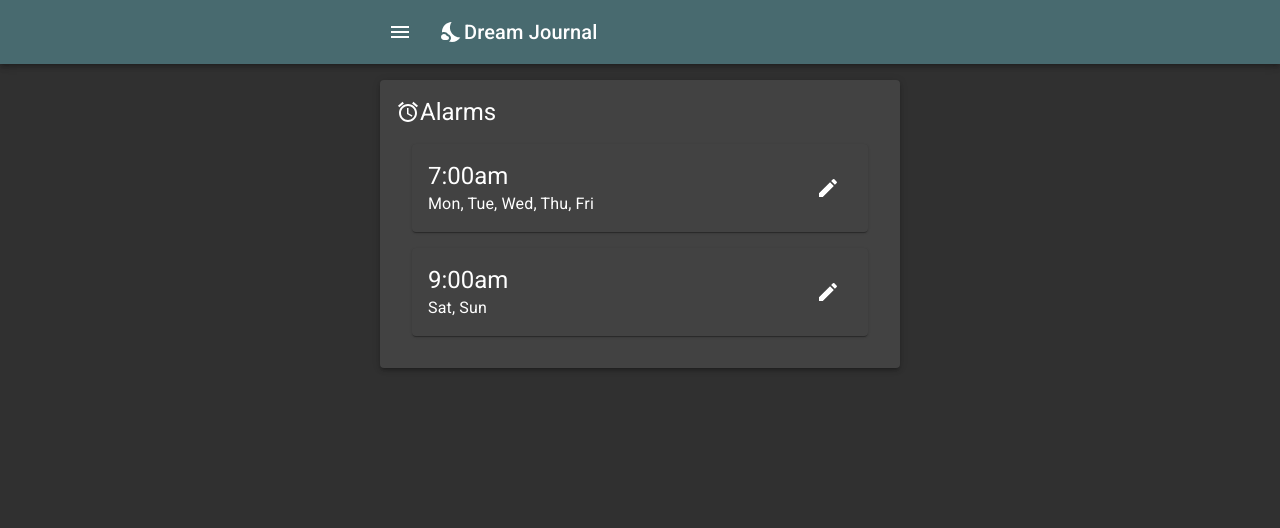
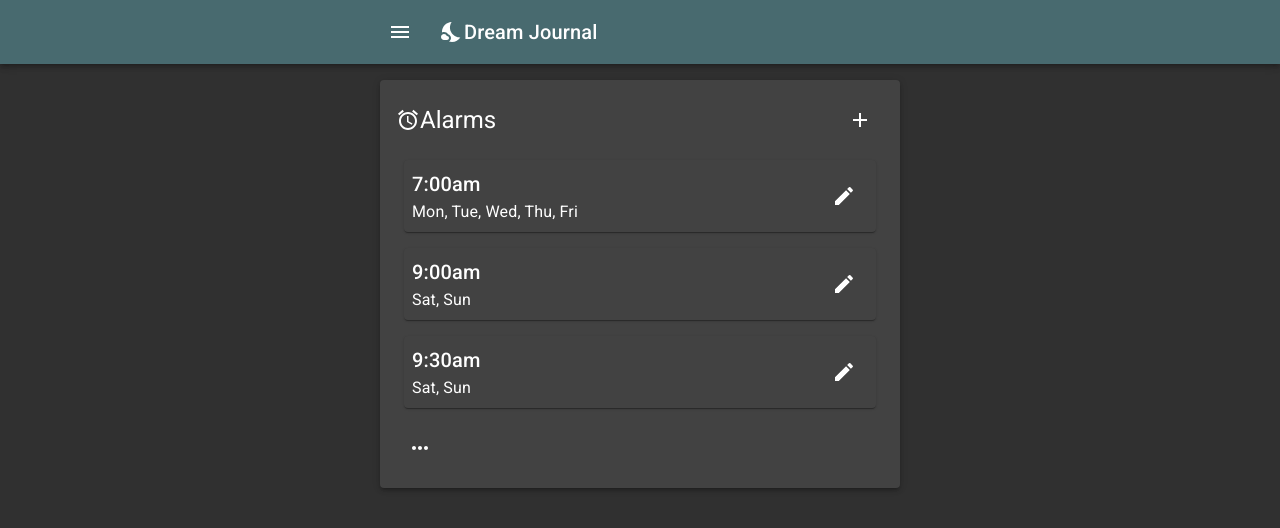
Before and after one commit to TacoMantra/DreamJournal, a React (Create React App) app in the folder ClientApp/: page / in a window 1280 px wide. Shown: the top 528 px of the page. Built offline with nearby package versions, Linux system fonts and the light colour scheme.

Commit message:
alarm list component

```diff
--- a/ClientApp/src/Sections/dashboard/Dashboard.tsx
+++ b/ClientApp/src/Sections/dashboard/Dashboard.tsx
@@ -1,30 +1,12 @@
 import * as React from 'react';
-import { Typography, Grid } from '@material-ui/core';
-import AccessAlarmIcon from '@material-ui/icons/AccessAlarm';
-import AlarmCard from '../../components/alarm-card';
-
-// TODO: replace this mock
-const alarms = [
-  {
-    time: '7:00am',
-    days: ['Mon', 'Tue', 'Wed', 'Thu', 'Fri'],
-  },
-  {
-    time: '9:00am',
-    days: ['Sat', 'Sun'],
-  },
-];
+import { Grid } from '@material-ui/core';
+import AlarmList from '../../components/alarm-list/AlarmList';
+import mockAlarms from '../../mocks/alarms';
 
 const Dashboard = (): React.FC => (
-  <>
-    <Grid container alignItems="center">
-      <AccessAlarmIcon />
-      <Typography variant="h5">
-        Alarms
-      </Typography>
-    </Grid>
-    {alarms.map((alarm) => <AlarmCard time={alarm.time} days={alarm.days} />)}
-  </>
+  <Grid direction="column">
+    <AlarmList alarms={mockAlarms} />
+  </Grid>
 );
 
 export default Dashboard;
--- a/ClientApp/src/components/alarm-card/AlarmCard.tsx
+++ b/ClientApp/src/components/alarm-card/AlarmCard.tsx
@@ -3,18 +3,13 @@ import {
 } from '@material-ui/core';
 import EditIcon from '@material-ui/icons/Edit';
 import React from 'react';
-import { DaysOfWeekAbbreviations } from '../../consts/types';
+import { IAlarm } from '../../models/alarm/Alarm';
 
-interface IAlarmCardProps {
-  time: string;
-  days: Array<DaysOfWeekAbbreviations>;
-}
-
-const AlarmCard = ({ time, days }: IAlarmCardProps): React.FC => {
+const AlarmCard = ({ time, days }: IAlarm): React.FC => {
   const useStyles = makeStyles((theme) => ({
     root: {
-      margin: theme.spacing(2),
-      padding: theme.spacing(2),
+      margin: theme.spacing(2, 1),
+      padding: theme.spacing(1),
     },
   }));
 
@@ -24,7 +19,7 @@ const AlarmCard = ({ time, days }: IAlarmCardProps): React.FC => {
     <Card className={classes.root}>
       <Grid container alignItems="center">
         <Grid item xs={9}>
-          <Typography variant="h5">{time}</Typography>
+          <Typography variant="h6">{time}</Typography>
           <Typography>
             {days.map((day, i) => {
               if (i < days.length - 1) {
--- /dev/null
+++ b/ClientApp/src/components/alarm-list/AlarmList.tsx
@@ -0,0 +1,31 @@
+import * as React from 'react';
+import { Typography, Grid, IconButton } from '@material-ui/core';
+import AccessAlarmIcon from '@material-ui/icons/AccessAlarm';
+import AddIcon from '@material-ui/icons/Add';
+import MoreHorizIcon from '@material-ui/icons/MoreHoriz';
+import AlarmCard from '../alarm-card';
+import { IAlarm } from '../../models/alarm/Alarm';
+
+const AlarmList = ({ alarms }: { alarms: Array<IAlarm>}): React.FC => (
+  <Grid direction="column">
+    <Grid item container alignItems="center">
+      <Grid item container alignItems="center" xs="9">
+        <AccessAlarmIcon />
+        <Typography variant="h5">
+          {' Alarms'}
+        </Typography>
+      </Grid>
+      <Grid item container justify="flex-end" xs="3">
+        <IconButton>
+          <AddIcon />
+        </IconButton>
+      </Grid>
+    </Grid>
+    {alarms.slice(0, 3).map((alarm) => <AlarmCard time={alarm.time} days={alarm.days} />)}
+    <IconButton>
+      <MoreHorizIcon />
+    </IconButton>
+  </Grid>
+);
+
+export default AlarmList;
--- a/ClientApp/src/consts/types.ts
+++ /dev/null
@@ -1 +0,0 @@
-export type DaysOfWeekAbbreviations = 'Mon' | 'Tue' | 'Wed' | 'Thu' | 'Fri' | 'Sat' | 'Sun';
--- /dev/null
+++ b/ClientApp/src/mocks/alarms.ts
@@ -0,0 +1,20 @@
+const mockAlarms = [
+  {
+    time: '7:00am',
+    days: ['Mon', 'Tue', 'Wed', 'Thu', 'Fri'],
+  },
+  {
+    time: '9:00am',
+    days: ['Sat', 'Sun'],
+  },
+  {
+    time: '9:30am',
+    days: ['Sat', 'Sun'],
+  },
+  {
+    time: '10:30am',
+    days: ['Sat', 'Sun'],
+  },
+];
+
+export default mockAlarms;
--- /dev/null
+++ b/ClientApp/src/models/alarm/Alarm.ts
@@ -0,0 +1,21 @@
+export type DaysOfWeekAbbreviations = 'Mon' | 'Tue' | 'Wed' | 'Thu' | 'Fri' | 'Sat' | 'Sun';
+
+export interface IAlarm {
+  time: string;
+  days: Array<DaysOfWeekAbbreviations>;
+}
+
+const create = (args: Partial<IAlarm>): IAlarm => {
+  if (!args.time) {
+    throw new Error('Missing required property "time" of model "alarm"');
+  }
+
+  return {
+    time: args.time,
+    days: args.days ?? [],
+  };
+};
+
+const Alarm = { create };
+
+export default Alarm;
--- /dev/null
+++ b/ClientApp/src/models/alarm/index.ts
@@ -0,0 +1,3 @@
+import Alarm from "./Alarm";
+
+export { default } from Alarm;
```
